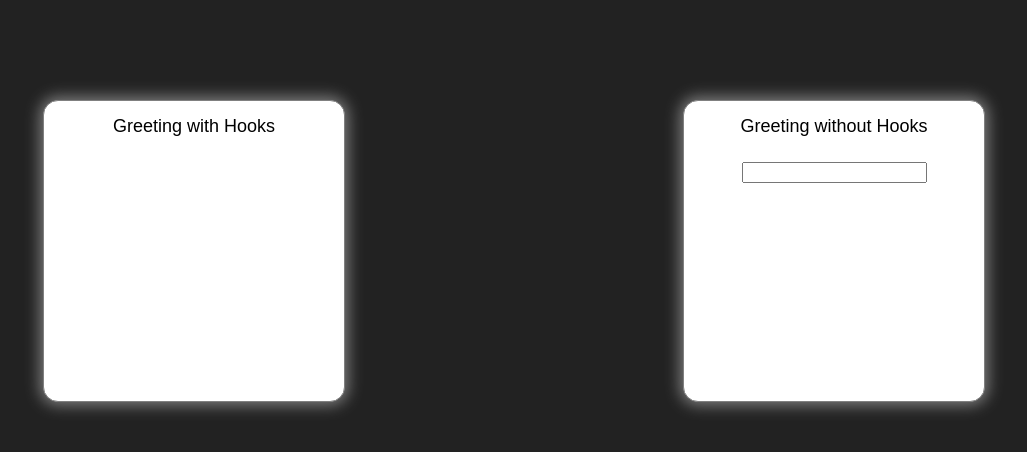
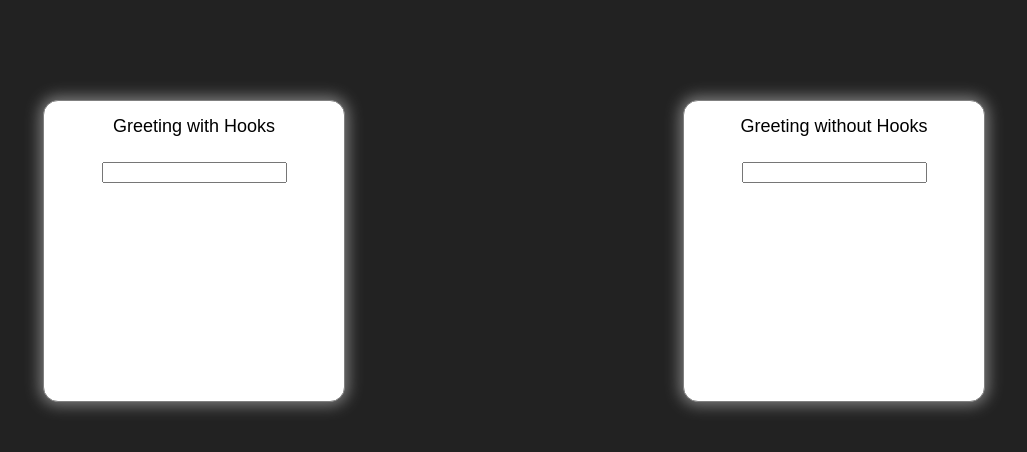
Before and after one commit to apoorvkk/react-hooks-example, a React (Create React App) app: page / in a window 1280 px wide. Shown: the top 452 px of the page, without its empty margins (126-1153 px from the left). Built offline with nearby package versions, Linux system fonts and the light colour scheme.

Commit message:
With hooks state exp

```diff
--- a/src/GreetingWithHooks/index.js
+++ b/src/GreetingWithHooks/index.js
@@ -1,11 +1,25 @@
-import React from "react";
+import React, { useState } from "react";
 import Box from "Box";
 import Header from "Header";
+import Main from "Main";
+import Row from "Row";
 
 const GreetingWithHooks = () => {
+  const [val, setVal] = useState("");
+
+  const handleOnChange = e => {
+    setVal(e.target.value);
+  };
+
   return (
     <Box>
       <Header> Greeting with Hooks </Header>
+      <Main>
+        <Row>
+          <input type="text" val={val} onChange={handleOnChange} />
+        </Row>
+        {val ? <Row>The value: {val} </Row> : null}
+      </Main>
     </Box>
   );
 };
```
